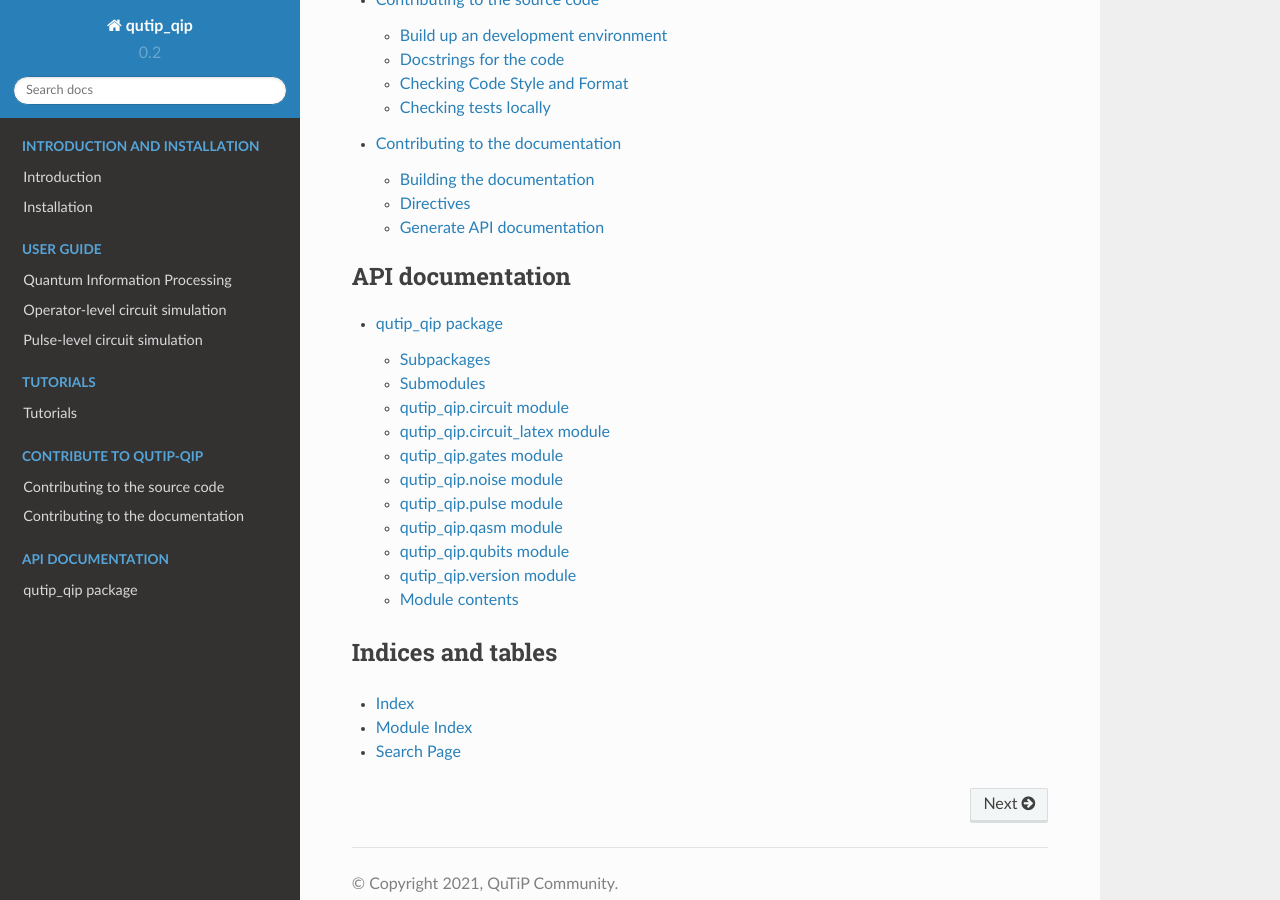
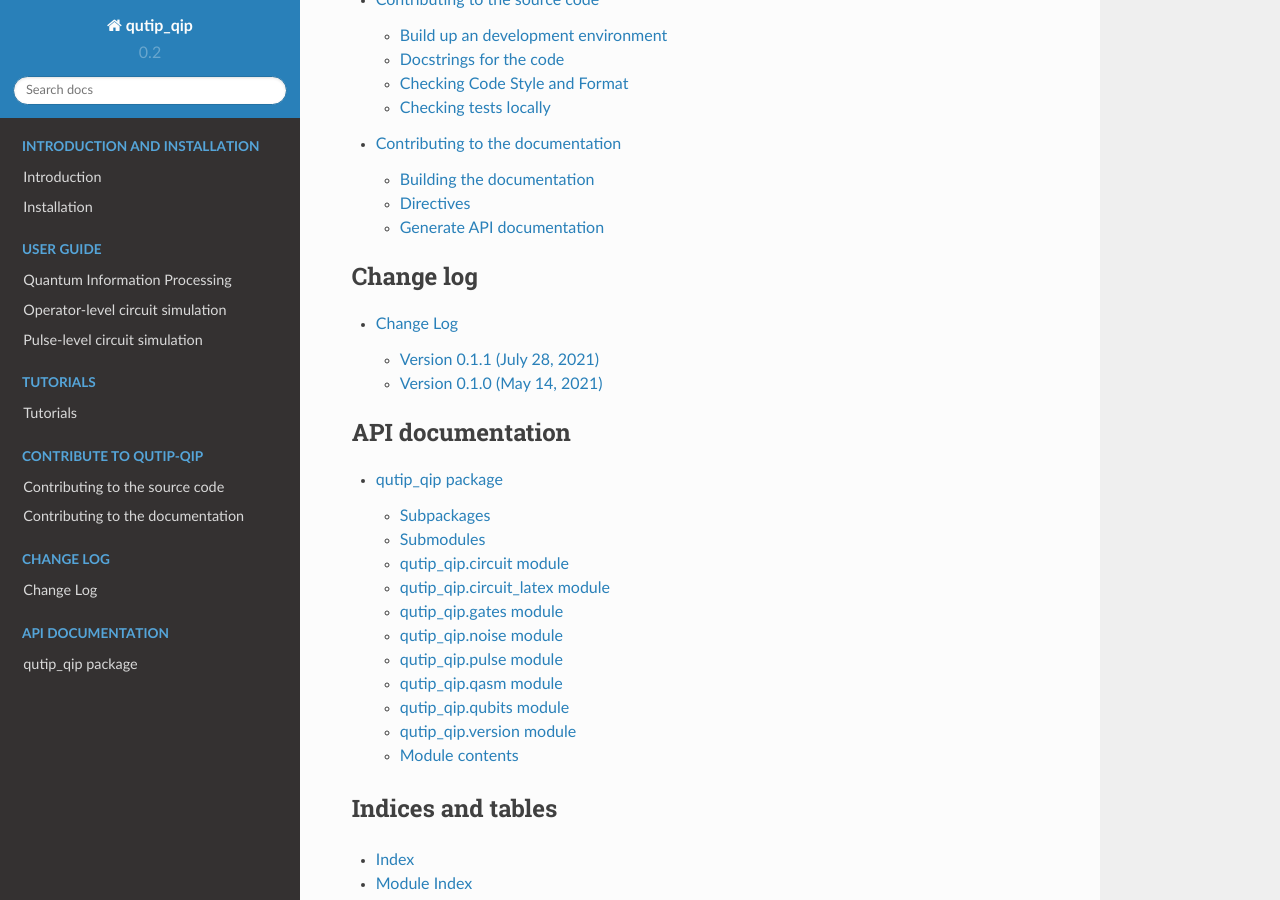
Before and after one commit to qutip/qutip-qip, a Sphinx documentation site: the page built from doc/source/index.rst, in a window 1280 px wide and 900 px high, scrolled down 1441 px. Built offline with Sphinx 7.4.7 and the Read the Docs theme 2.0.0, drawn with Linux system fonts in a browser that asks for light colours; some of the changed lines change nothing that is shown.

Commit message:
add changelog to doc

```diff
--- /dev/null
+++ b/doc/source/changelog.rst
@@ -0,0 +1,39 @@
+.. _changelog:
+
+**********
+Change Log
+**********
+
+Version 0.1.1 (July 28, 2021)
++++++++++++++++++++++++++++++
+
+This micro release adds more thorough documentation for the project and fixes a few bugs in :obj:`.QubitCircuit` and :obj:`.Processor`.
+
+PRs are collected `here <https://github.com/qutip/qutip-qip/milestone/2?closed=1>`_.
+
+Improvements
+------------
+- Improve the documentation.
+- Workflows for releases and automatically building the documentation, migrated from ``qutip``. (`#49 <https://github.com/qutip/qutip-qip/pull/49>`_, `#78 <https://github.com/qutip/qutip-qip/pull/78>`_)
+- The part of tex code taken from circuit is removed due to licence issue. Instead, the latex code now requires the user to install `qcircuit` in advance. (`#61 <https://github.com/qutip/qutip-qip/pull/61>`_)
+- Rename :obj:`.Noise.get_noisy_dynamics` with :obj:`.Noise.get_noisy_pulses`. The new name is more appropriate because it returns a list of :obj:`.Pulse`, not a ``QobjEvo``. The old API is deprecated. (`#76 <https://github.com/qutip/qutip-qip/pull/76>`_)
+- Add more thorough documentation for installing external dependencies for circuit plotting. (`#65 <https://github.com/qutip/qutip-qip/pull/65>`_)
+
+Bug Fixes
+---------
+- Add the missing drift Hamiltonian to the method :obj:`.Processor.run_analytically`. It was missing because only the control part of the Hamiltonian is added. (`#74 <https://github.com/qutip/qutip-qip/pull/74>`_)
+- Fix a few bugs in :obj:`.QubitCircuit`: Make `QubitCircuit.propagators_no_expand` private. It will be removed and replaced by :obj:`.QubitCircuit.propagators`. The attributes :obj:`.QubitCircuit.U_list` is also removed. (`#66 <https://github.com/qutip/qutip-qip/pull/66>`_)
+
+Developer Changes
+-----------------
+- Documentation is moved from ``/docs`` to ``/doc``. (`#49 <https://github.com/qutip/qutip-qip/pull/49>`_, `#78 <https://github.com/qutip/qutip-qip/pull/78>`_)
+
+
+Version 0.1.0 (May 14, 2021)
+++++++++++++++++++++++++++++
+
+This is the first release of qutip-qip, the Quantum Information Processing package in QuTiP.
+
+The qutip-qip package used to be a module ``qutip.qip`` under `QuTiP (Quantum Toolbox in Python) <http://qutip.org/index.html>`_. From QuTiP 5.0, the community has decided to decrease the size of the core QuTiP package by reducing the external dependencies, in order to simplify maintenance. Hence a few modules are separated from the core QuTiP and will become QuTiP family packages. They are still maintained by the QuTiP team but hosted under different repositories in the `QuTiP organization <https://github.com/qutip>`_.
+
+The qutip-qip package, QuTiP quantum information processing, aims at providing basic tools for quantum computing simulation both for simple quantum algorithm design and for experimental realization. Compared to other libraries for quantum information processing, qutip-qip puts additional emphasis on the physics layer and the interaction with the QuTiP package. The package offers two different approaches for simulating quantum circuits, one with :obj:`.QubitCircuit` calculating unitary evolution under quantum gates by matrix product, another called :obj:`.Processor` using open system solvers in QuTiP to simulate the execution of quantum circuits on a noisy quantum device.
--- a/doc/source/index.rst
+++ b/doc/source/index.rst
@@ -38,6 +38,13 @@
 
 .. toctree::
     :maxdepth: 2
+    :caption: Change log
+
+    changelog.rst
+
+
+.. toctree::
+    :maxdepth: 2
     :caption: API documentation
 
     _apidoc/qutip_qip.rst
```
